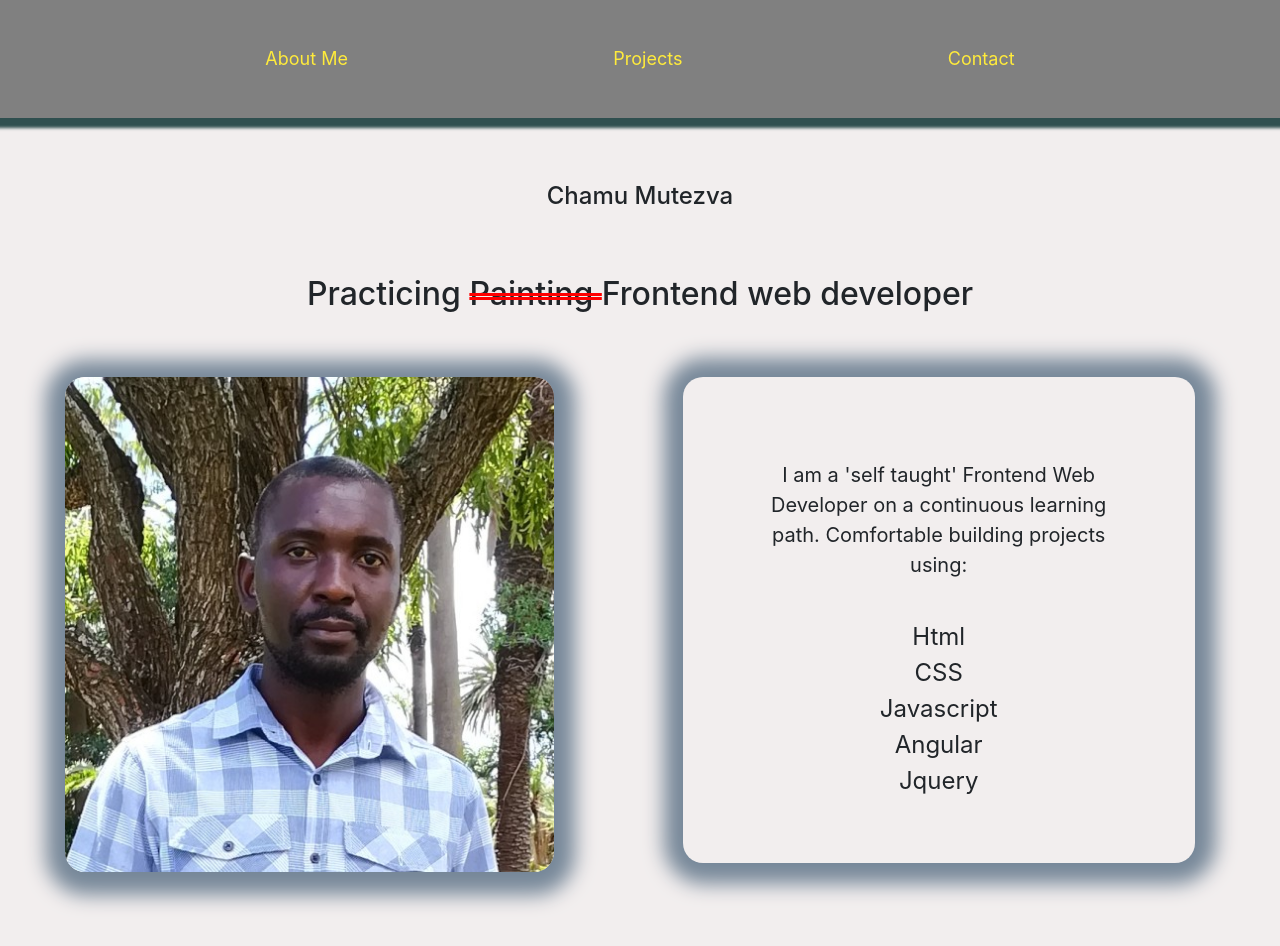
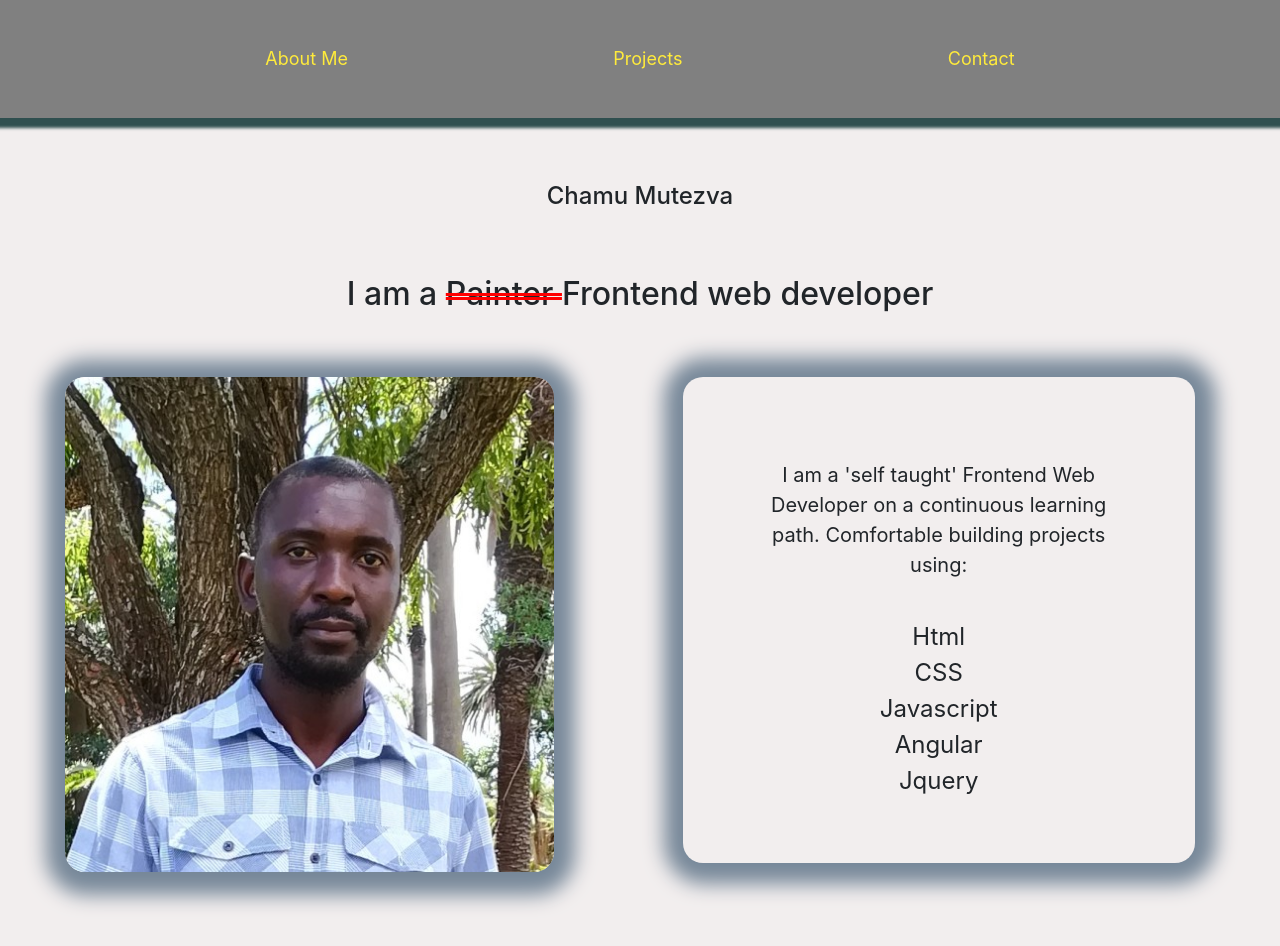
Before and after one commit to ChamuMutezva/ChamuProfile, an Angular app: page /profile in a window 1280 px wide. Shown: the top 946 px of the page. Built offline with nearby package versions, Linux system fonts and the light colour scheme.

Commit message:
removed the word 'practicing

```diff
--- a/src/app/profile/profile.component.html
+++ b/src/app/profile/profile.component.html
@@ -1,7 +1,7 @@
 <div class="wrapper">
     <div class="intro">
         <h1>{{name}} </h1>
-        <h2>Practicing <span id="crossContent">Painting </span>Frontend web developer</h2>
+        <h2>I am a <span id="crossContent">Painter </span>Frontend web developer</h2>
     </div>
 <div class="profilePhoto">
 
--- a/src/styles.css
+++ b/src/styles.css
@@ -1,4 +1,5 @@
 /* You can add global styles to this file, and also import other style files */
+@import url("https://fonts.googleapis.com/css?family=Barlow+Semi+Condensed:400,600,700&display=swap");
 html {
   /*  scroll-behavior: smooth; */
 }
@@ -7,4 +8,5 @@ h1, h2 {
 }
 body {
     background-color: darkgray;
+    font-family: "Barlow Semi Condensed", sans-serif;
 }
```
